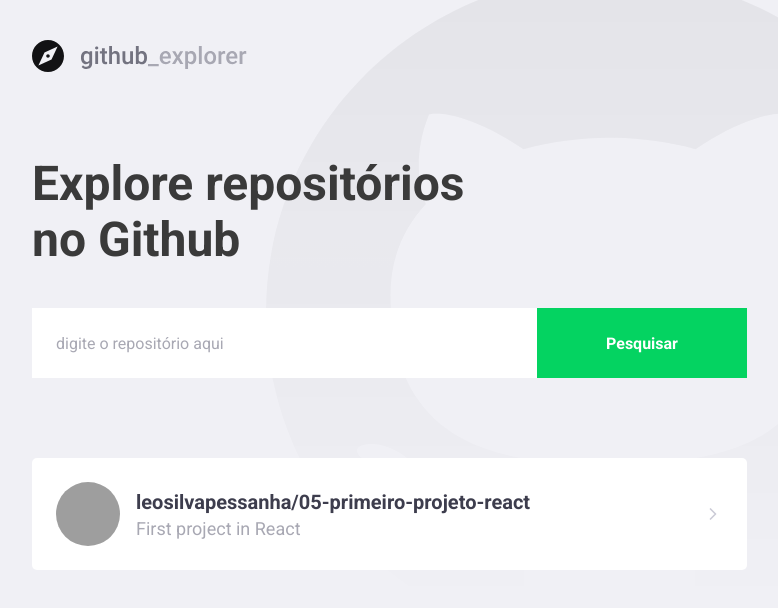
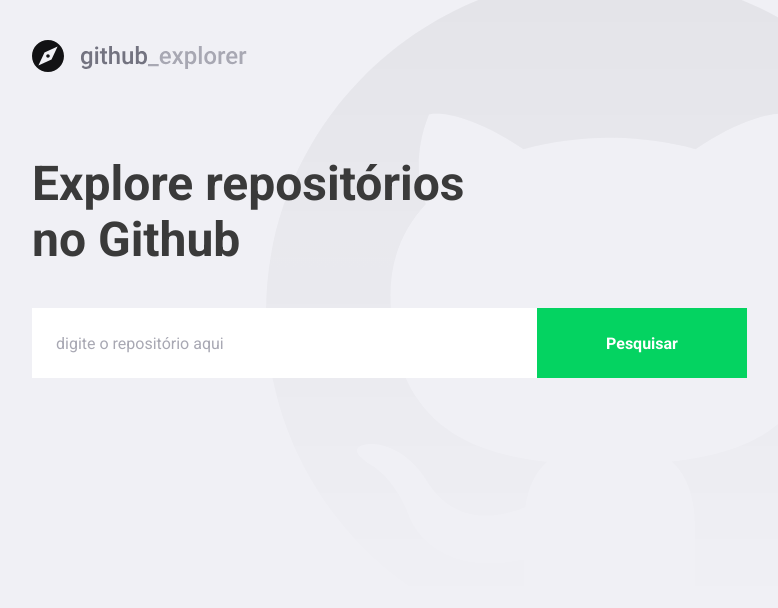
Before and after one commit to leosilvapessanha/05-primeiro-projeto-react, a React (Create React App) app: page / in a window 1280 px wide. Shown: the top 608 px of the page, without its empty margins (148-926 px from the left). Built offline with nearby package versions, Linux system fonts and the light colour scheme; grey boxes are pictures that could not be loaded.

Commit message:
api integration on frontend

```diff
--- a/src/pages/Dashboard/index.tsx
+++ b/src/pages/Dashboard/index.tsx
@@ -1,30 +1,54 @@
-import React from 'react'
-
+import React, {useState, FormEvent} from 'react'
 import gitexplorer from "../../assets/gitexplorer.svg"
-
+import api from '../../services/api'
 import { Title, Form, Repositories } from './styles'
 import { FiChevronRight } from 'react-icons/fi'
 
+interface Repository{
+  full_name: string;
+  description: string;
+  owner: {
+    login: string,
+    avatar_url: string;
+  }
+}
+
 
 const Dashboard: React.FC = () => {
+  const [newRepo, setNewRepo] = useState('')
+  const [repositories,setRepositories] = useState<Repository[]>([])
+  async function handleAddRepository(event: FormEvent<HTMLFormElement>): Promise<void>{
+
+    event.preventDefault()
+
+    const response = await api.get<Repository>(`repos/${newRepo}`)
+
+    const repository = response.data
+
+    setRepositories([...repositories, repository])
+    setNewRepo('');
+
+  }
   return (
     <>
       <img src={gitexplorer} alt="GitHub Explorer" />
       <Title>Explore repositórios no Github</Title>
 
-      <Form action="">
-        <input type="text" placeholder="digite o repositório aqui" />
+      <Form onSubmit={handleAddRepository}>
+        <input value={newRepo} onChange={(e) => setNewRepo(e.target.value)}
+          type="text" placeholder="digite o repositório aqui" />
         <button>Pesquisar</button>
       </Form>
       <Repositories>
-        <a href="">
-          <img src="https://avatars1.githubusercontent.com/u/43595244?s=460&u=cb080f7f07bb02dc5ced6942b26e871f26c48cb6&v=4" alt="Avatar Leonardo Pessanha" />
+        {repositories.map(repository=> (<a key={repository.full_name} href="test">
+          <img src={repository.owner.avatar_url} alt={repository.owner.login}/>
           <div>
-            <strong>leosilvapessanha/05-primeiro-projeto-react</strong>
-            <p>First project in React</p>
+            <strong>{repository.full_name}</strong>
+            <p>{repository.description}</p>
           </div>
           <FiChevronRight size={20} />
-        </a>
+        </a>))}
+
       </Repositories>
     </>
   )
--- a/src/pages/Dashboard/styles.ts
+++ b/src/pages/Dashboard/styles.ts
@@ -81,7 +81,8 @@
         }
 
         div{
-          margin-left: 16px;
+          margin: 0 16px;
+          flex: 1
 
             strong{
               font-size: 20px;
--- /dev/null
+++ b/src/services/api.ts
@@ -0,0 +1,6 @@
+import axios from 'axios'
+
+const api = axios.create({
+  baseURL: 'https://api.github.com'
+})
+export default api
```
